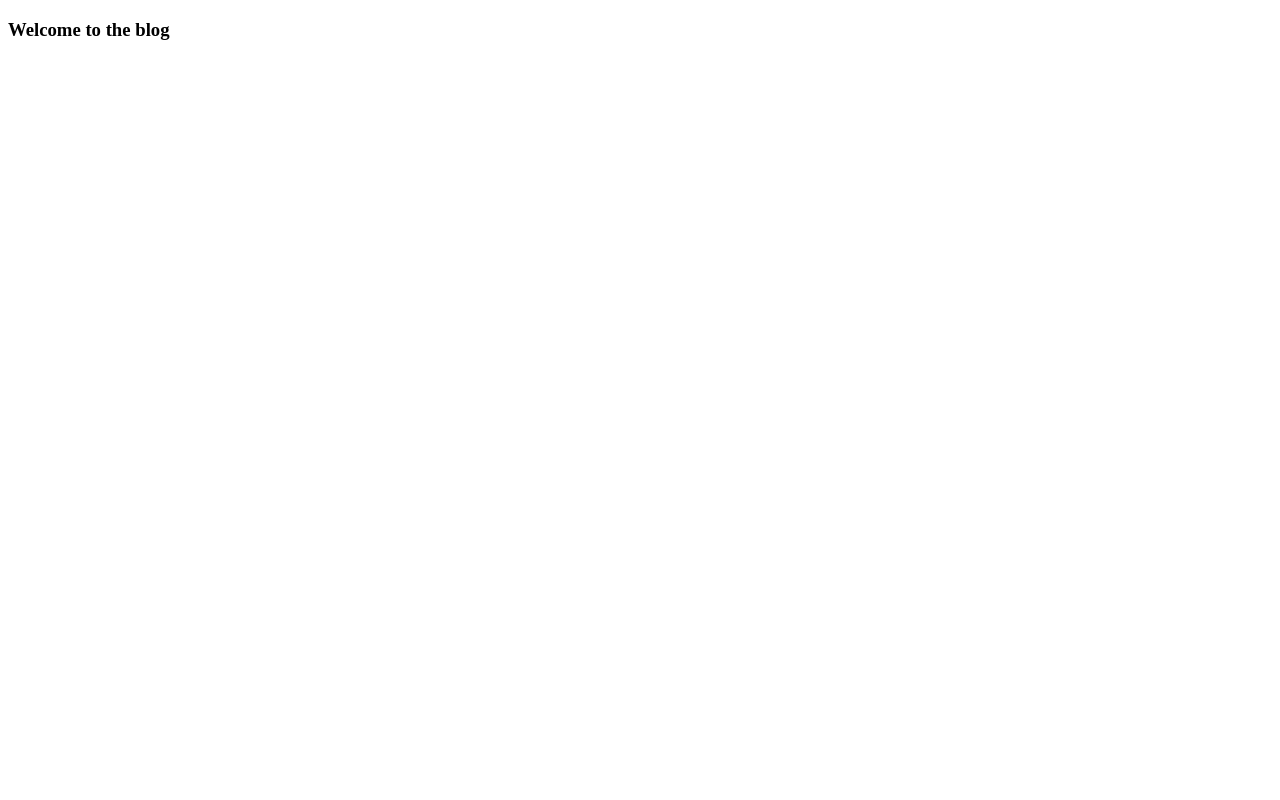
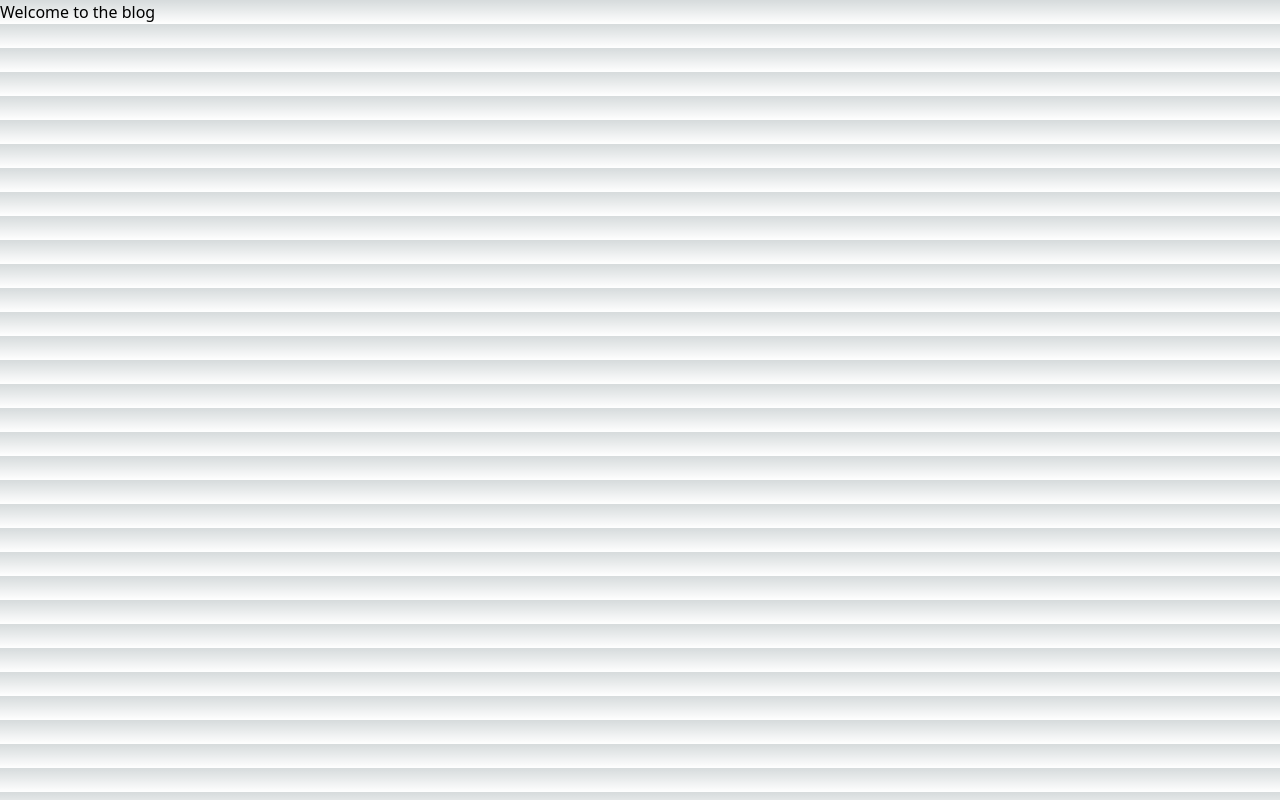
Before and after one commit to moathabdulrazak/iblogger, a Next.js app: page / in a window 1280 px wide. Built offline with nearby package versions, Linux system fonts and the light colour scheme.

Commit message:
navbar for sanity

```diff
--- a/app/layout.tsx
+++ b/app/layout.tsx
@@ -1,4 +1,4 @@
-// import '../styles/globals.css'
+import '../styles/globals.css'
 export const metadata = {
   title: 'Next.js',
   description: 'Generated by Next.js',
--- a/package.json
+++ b/package.json
@@ -9,8 +9,10 @@
     "lint": "next lint"
   },
   "dependencies": {
+    "@heroicons/react": "^2.0.16",
     "@portabletext/react": "^2.0.2",
     "@sanity/image-url": "^1.0.2",
+    "@sanity/vision": "^3.0.0",
     "@types/node": "18.15.10",
     "@types/react": "18.0.29",
     "@types/react-dom": "18.0.11",
@@ -20,7 +22,6 @@
     "next-sanity": "^4.1.6",
     "react": "18.2.0",
     "react-dom": "18.2.0",
-    "@sanity/vision": "^3.0.0",
     "sanity": "^3.0.0",
     "styled-components": "^5.2.0",
     "typescript": "5.0.2"
--- a/styles/globals.css
+++ b/styles/globals.css
@@ -109,3 +109,12 @@ a {
     color-scheme: dark;
   }
 }
+
+.arrowSize{
+  height: 25px;
+  margin-right: 2em;
+}
+
+.text-color{
+  color: #f4b400;
+}
```
Also changed, not shown: app/components/StudioNavbar.tsx (added, +19 -0 lines), sanity.config.ts (+8 -2 lines), 1 other file (tests, documents, lock files or other folders).
